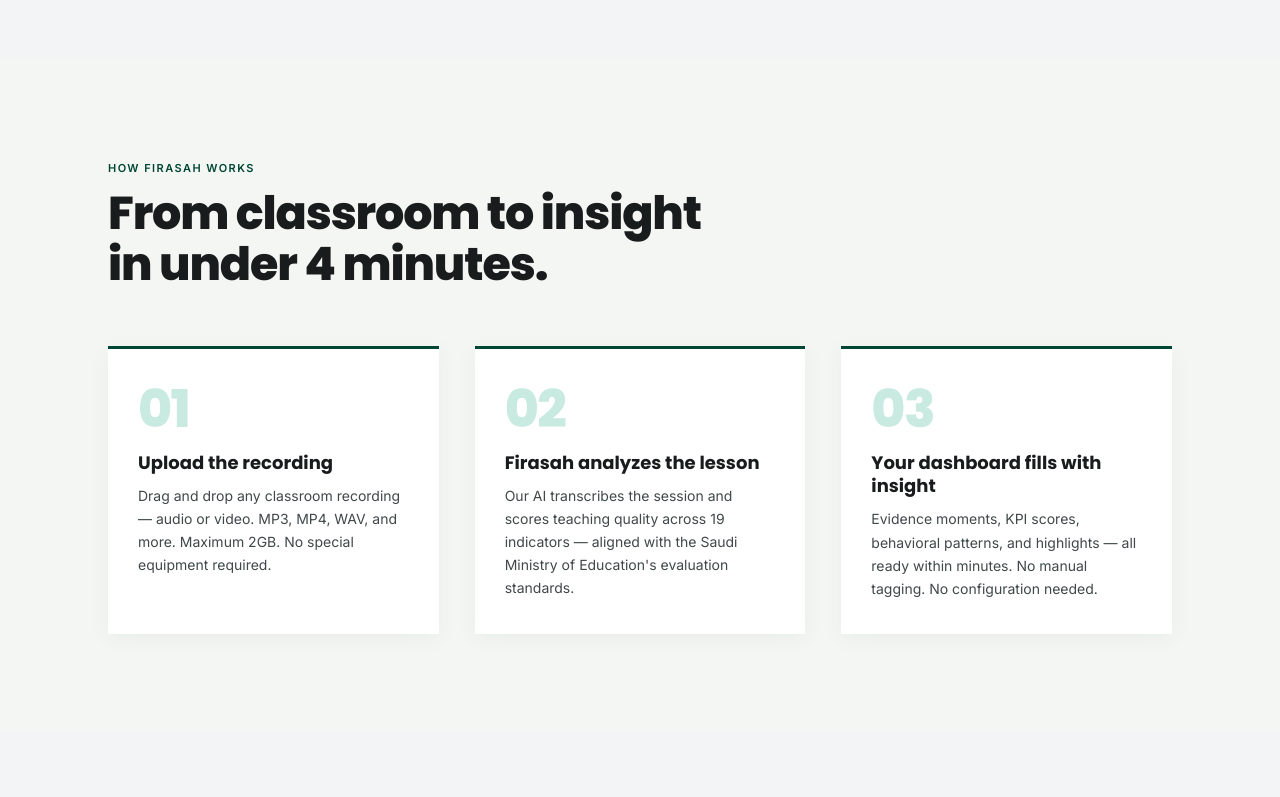
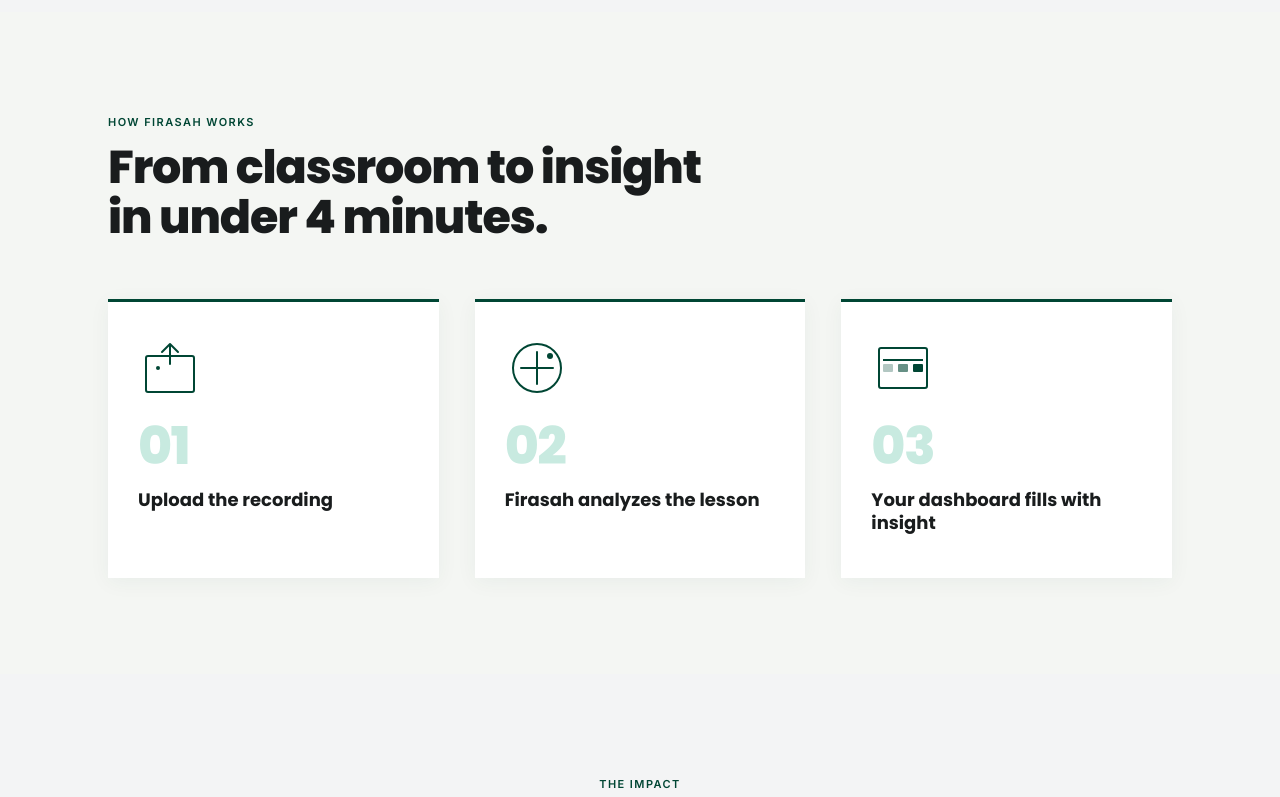
Before and after one commit to programmer2020/firasah_v2, a React app in the folder frontend/: page / in a window 1280 px wide. Shown: the part 1504-2301 px from the top of the page. Built offline with nearby package versions, Linux system fonts and the light colour scheme; no server answers; the HTML template or start-up script is replaced by a standard one.

Commit message:
Remove descriptions and add icons to steps section

```diff
--- a/frontend/src/pages/Landing.css
+++ b/frontend/src/pages/Landing.css
@@ -395,6 +395,12 @@
   padding: 34px 30px;
   border-top: 3px solid var(--e);
   box-shadow: 0 4px 20px rgba(0, 70, 52, 0.05);
+}
+
+.step-icon {
+  width: 64px;
+  height: 64px;
+  margin-bottom: 20px;
 }
 
 .step-n {
--- a/frontend/src/pages/Landing.jsx
+++ b/frontend/src/pages/Landing.jsx
@@ -22,10 +22,6 @@
             <span className="label">Intelligent Pedagogy</span>
             <h1>Every classroom.<br />Every lesson.<br />Every <em>insight.</em></h1>
             <p>Firasah is your AI-powered academic supervisor — one that attends every class, analyzes every lesson, and gives every teacher the feedback they deserve. No scheduling. No bias. No missed sessions.</p>
-            <div className="hero-ctas">
-              <a href="#cta" className="btn btn-p">See Firasah in Action →</a>
-              <a href="#how" className="btn btn-g">View Methodology</a>
-            </div>
           </div>
           <div>
             <div className="hero-card">
@@ -83,19 +79,33 @@
           </div>
           <div className="steps">
             <div className="step">
+              <svg className="step-icon" viewBox="0 0 64 64" fill="none" xmlns="http://www.w3.org/2000/svg">
+                <rect x="8" y="20" width="48" height="36" rx="2" stroke="#004634" strokeWidth="2"/>
+                <path d="M32 8v20M24 16l8-8l8 8" stroke="#004634" strokeWidth="2" strokeLinecap="round" strokeLinejoin="round"/>
+                <circle cx="20" cy="32" r="2" fill="#004634"/>
+              </svg>
               <div className="step-n">01</div>
               <h3>Upload the recording</h3>
-              <p>Drag and drop any classroom recording — audio or video. MP3, MP4, WAV, and more. Maximum 2GB. No special equipment required.</p>
             </div>
             <div className="step">
+              <svg className="step-icon" viewBox="0 0 64 64" fill="none" xmlns="http://www.w3.org/2000/svg">
+                <circle cx="32" cy="32" r="24" stroke="#004634" strokeWidth="2"/>
+                <path d="M32 16v32M16 32h32" stroke="#004634" strokeWidth="2" strokeLinecap="round"/>
+                <circle cx="45" cy="20" r="3" fill="#004634"/>
+              </svg>
               <div className="step-n">02</div>
               <h3>Firasah analyzes the lesson</h3>
-              <p>Our AI transcribes the session and scores teaching quality across 19 indicators — aligned with the Saudi Ministry of Education's evaluation standards.</p>
             </div>
             <div className="step">
+              <svg className="step-icon" viewBox="0 0 64 64" fill="none" xmlns="http://www.w3.org/2000/svg">
+                <rect x="8" y="12" width="48" height="40" rx="2" stroke="#004634" strokeWidth="2"/>
+                <line x1="12" y1="24" x2="52" y2="24" stroke="#004634" strokeWidth="2"/>
+                <rect x="12" y="28" width="10" height="8" rx="1" fill="#004634" opacity="0.3"/>
+                <rect x="27" y="28" width="10" height="8" rx="1" fill="#004634" opacity="0.6"/>
+                <rect x="42" y="28" width="10" height="8" rx="1" fill="#004634"/>
+              </svg>
               <div className="step-n">03</div>
               <h3>Your dashboard fills with insight</h3>
-              <p>Evidence moments, KPI scores, behavioral patterns, and highlights — all ready within minutes. No manual tagging. No configuration needed.</p>
             </div>
           </div>
         </div>
```
